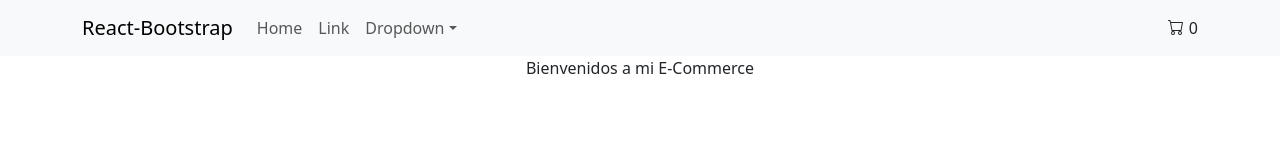
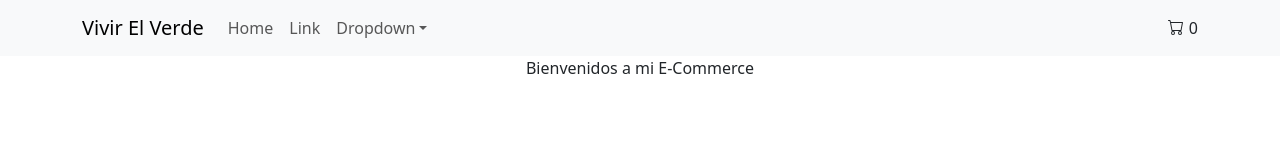
Before and after one commit to tomibesso/Proyecto-ReactJS, a React (Vite) app: page / in a window 1280 px wide. Shown: the top 160 px of the page. Built offline with nearby package versions, Linux system fonts and the light colour scheme.

Commit message:
agregar nombre de la tienda

```diff
--- a/src/components/NavBarComponent/NavBarComponent.jsx
+++ b/src/components/NavBarComponent/NavBarComponent.jsx
@@ -8,7 +8,7 @@ function BasicExample() {
   return (
     <Navbar expand="lg" className="bg-body-tertiary">
       <Container>
-        <Navbar.Brand href="#home">React-Bootstrap</Navbar.Brand>
+        <Navbar.Brand href="#home">Vivir El Verde</Navbar.Brand>
         <Navbar.Toggle aria-controls="basic-navbar-nav" />
         <Navbar.Collapse id="basic-navbar-nav">
           <Nav className="me-auto">
```
